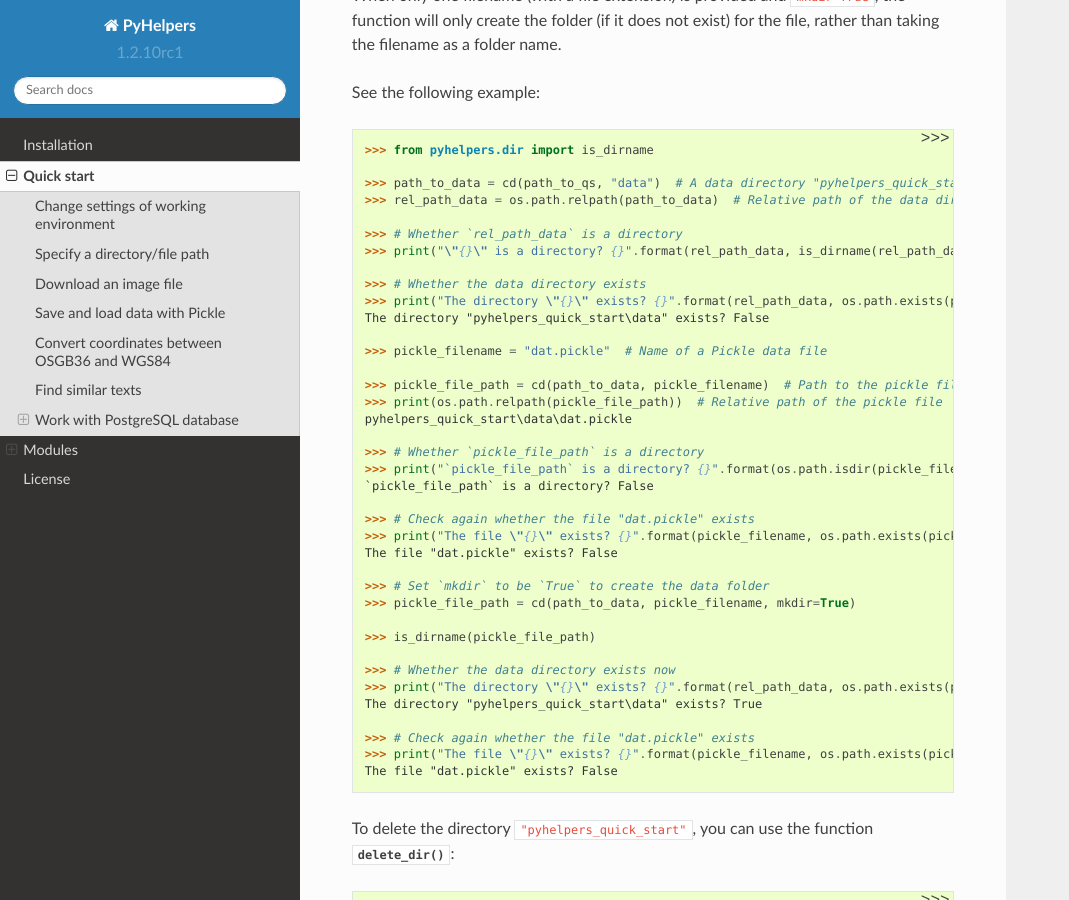
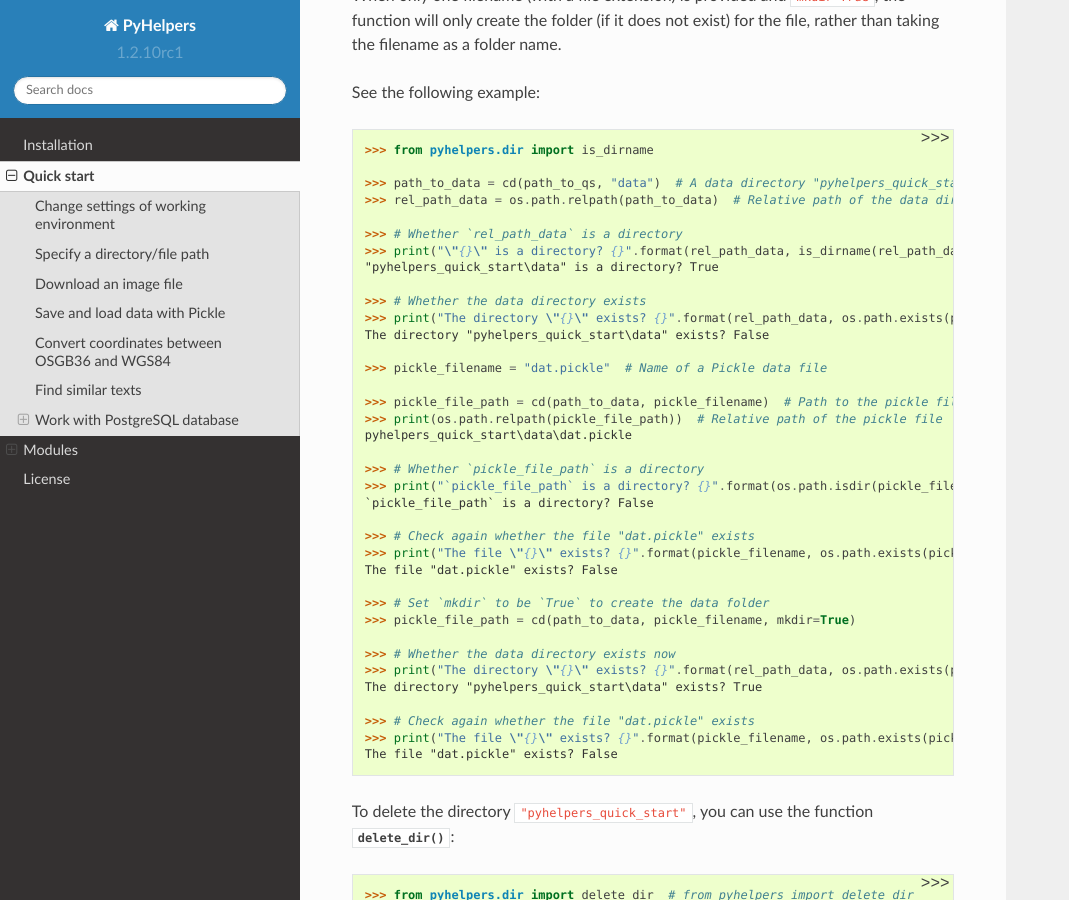
Before and after one commit to mikeqfu/pyhelpers, a Sphinx documentation site: the page built from docs/source/quick-start.rst, in a window 1280 px wide and 900 px high, scrolled down 2203 px. Shown: the whole window, without its empty margins (0-1069 px from the left). Built offline with Sphinx 7.4.7 and the Read the Docs theme 2.0.0, drawn with Linux system fonts in a browser that asks for light colours.

Commit message:
Modify quick-start.rst

```diff
--- a/docs/source/quick-start.rst
+++ b/docs/source/quick-start.rst
@@ -117,6 +117,7 @@ See the following example:
 
     >>> # Whether `rel_path_data` is a directory
     >>> print("\"{}\" is a directory? {}".format(rel_path_data, is_dirname(rel_path_data)))
+    "pyhelpers_quick_start\data" is a directory? True
 
     >>> # Whether the data directory exists
     >>> print("The directory \"{}\" exists? {}".format(rel_path_data, os.path.exists(path_to_data)))
@@ -138,8 +139,6 @@ See the following example:
 
     >>> # Set `mkdir` to be `True` to create the data folder
     >>> pickle_file_path = cd(path_to_data, pickle_filename, mkdir=True)
-
-    >>> is_dirname(pickle_file_path)
 
     >>> # Whether the data directory exists now
     >>> print("The directory \"{}\" exists? {}".format(rel_path_data, os.path.exists(path_to_data)))
```
